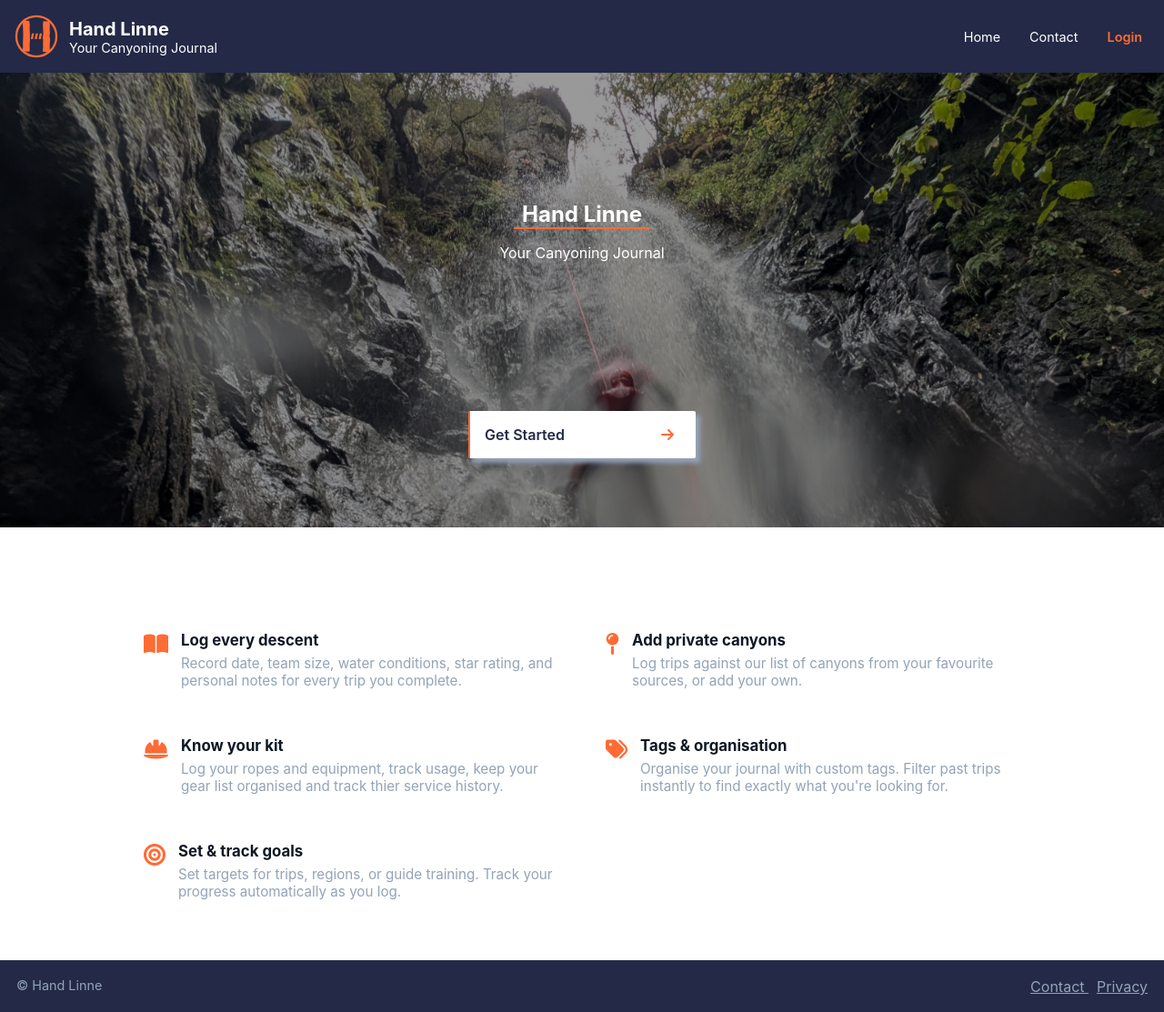
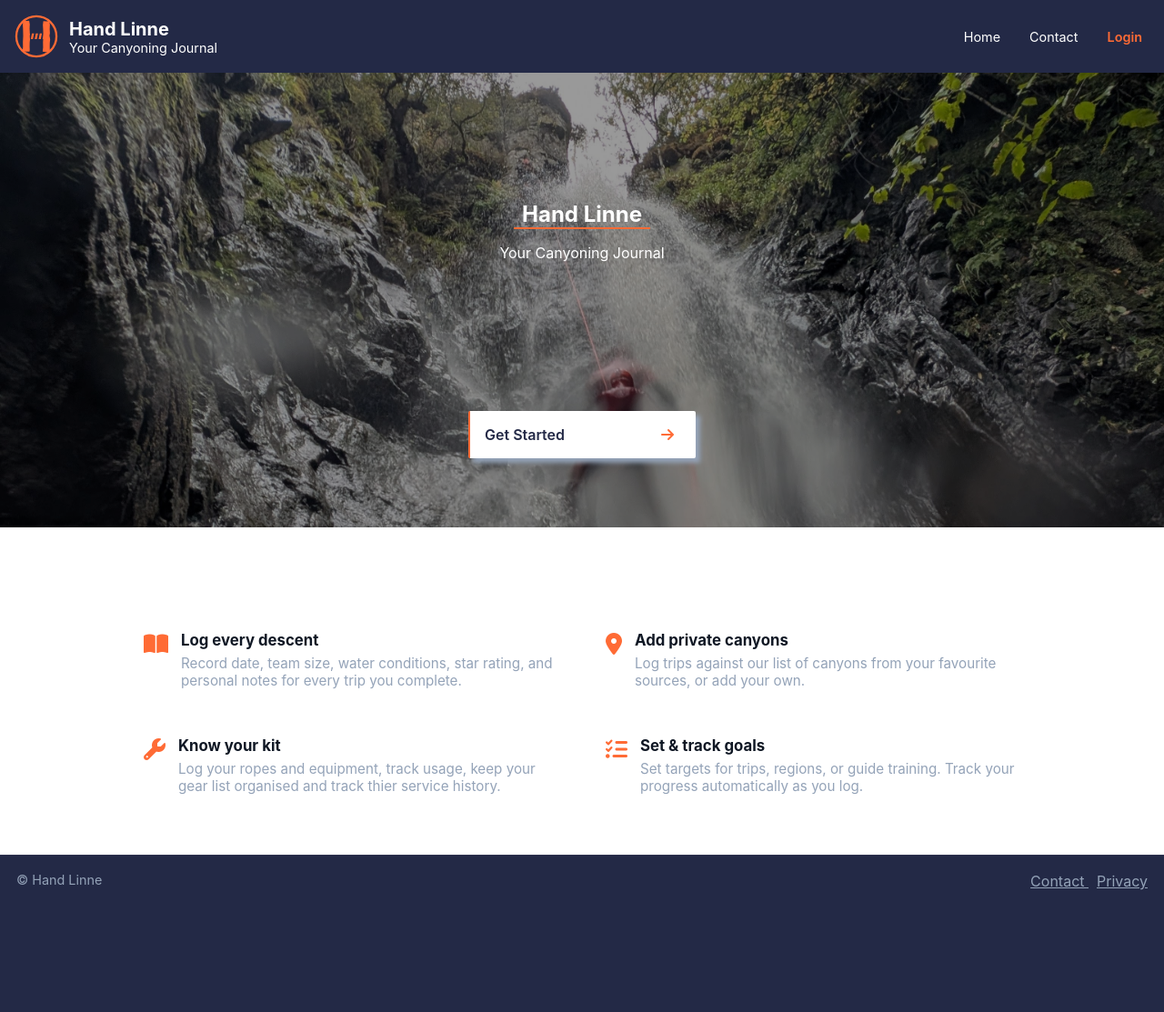
Before and after one commit to AranMason/CanyonJournal, a Jekyll site: the page built from docs/index.html, in a window 1280 px wide. Shown: the whole page at 91% size. Built offline with Jekyll 4.4.1, drawn with Linux system fonts in a browser that asks for light colours; after the commit the page ends 997 px from its top, so only the background shows below that.

Commit message:
Updating icons to be inline with application

```diff
--- a/docs/_config.yml
+++ b/docs/_config.yml
@@ -24,22 +24,17 @@ features:
     text: >
       Record date, team size, water conditions, star rating, and personal notes for every trip you complete.
 
-  - icon: fa-solid fa-map-pin
+  - icon: fa-solid fa-location-dot
     title: Add private canyons
     text: >
       Log trips against our list of canyons from your favourite sources, or add your own.
 
-  - icon: fa-solid fa-helmet-safety
+  - icon: fa-solid fa-wrench
     title: Know your kit
     text: >
       Log your ropes and equipment, track usage, keep your gear list organised and track thier service history.
 
-  - icon: fa-solid fa-tags
-    title: Tags & organisation
-    text: >
-      Organise your journal with custom tags. Filter past trips instantly to find exactly what you're looking for.
-
-  - icon: fa-solid fa-bullseye
+  - icon: fa-solid fa-list-check
     title: Set & track goals
     text: >
       Set targets for trips, regions, or guide training. Track your progress automatically as you log.
```
